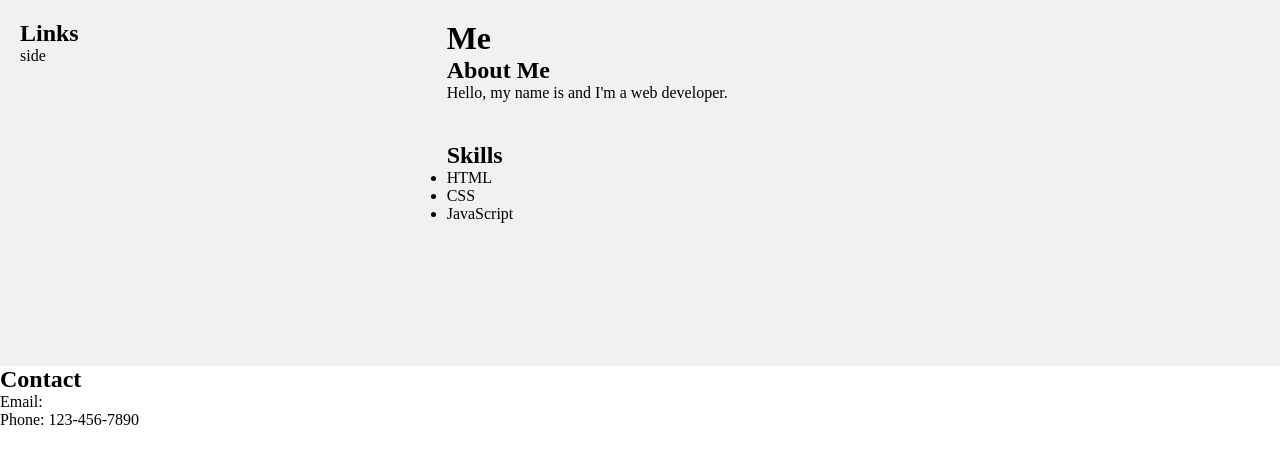
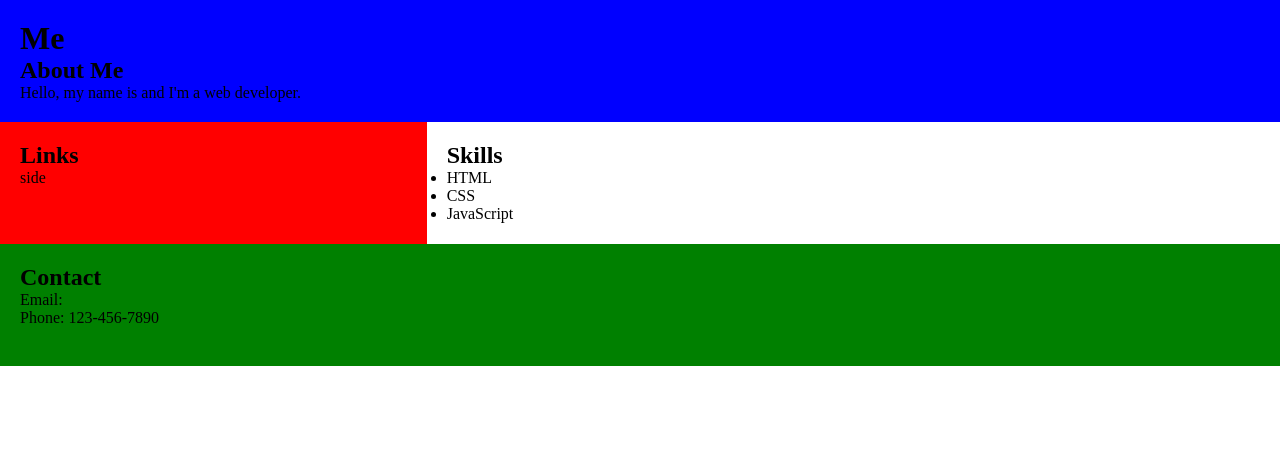
Before and after one commit to dexav/WebseiteForBewerbung, a plain HTML site: page index.html in a window 1280 px wide. Drawn offline with Linux system fonts and the light colour scheme.

Commit message:
grid-container

```diff
--- a/index.html
+++ b/index.html
@@ -8,17 +8,16 @@
     <title>Me</title>
 </head>
 <body>
+    <div class="grid-container">
         <header>
             <h1>Me</h1>
             <h2>About Me</h2>
             <p>Hello, my name is  and I'm a web developer.</p>
         </header>
-
         <aside>
             <h2>Links</h2>
             side
         </aside>
-
 
         <main>
             <h2>Skills</h2>
@@ -34,6 +33,7 @@
             <p>Email: </p>
             <p>Phone: 123-456-7890</p>
         </footer>
+    </div>
 
 </body>
 </html>
--- a/styles.css
+++ b/styles.css
@@ -5,28 +5,35 @@
 
 
 }
-body{
+.grid-container{
     display: grid;
     grid-template-columns: 1fr 1fr 1fr;
     grid-template-rows: 1fr 1fr 1fr;
 }
 
 aside{
-    grid-column: 1/2;
-    grid-row: 1/4;
-    background-color: #f1f1f1;
+    grid-column-start: 1;
+    grid-column-end: 2;
+    grid-row: 2;
+    background-color: red;
     padding: 20px;
 }
 
 header{
-    grid-column: 2/4;
+    grid-column: 1/4;
     grid-row: 1/2;
-    background-color: #f1f1f1;
+    background-color: blue;
     padding: 20px;
 }
 main{
     grid-column: 2/4;
-    grid-row: 2/4;
-    background-color: #f1f1f1;
+    grid-row: 2/3;
+    background-color: white;
     padding: 20px;
 }
+footer{
+    grid-column: 1/4;
+    grid-row: 3/3;
+    background-color: green;
+    padding: 20px;
+}
```
Lines whose indentation alone changed are shown as unchanged.
